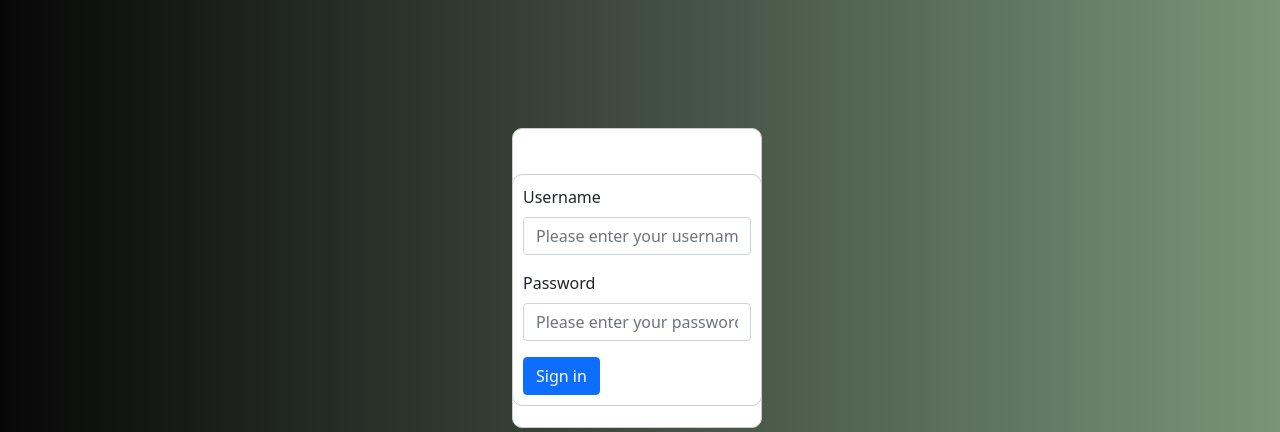
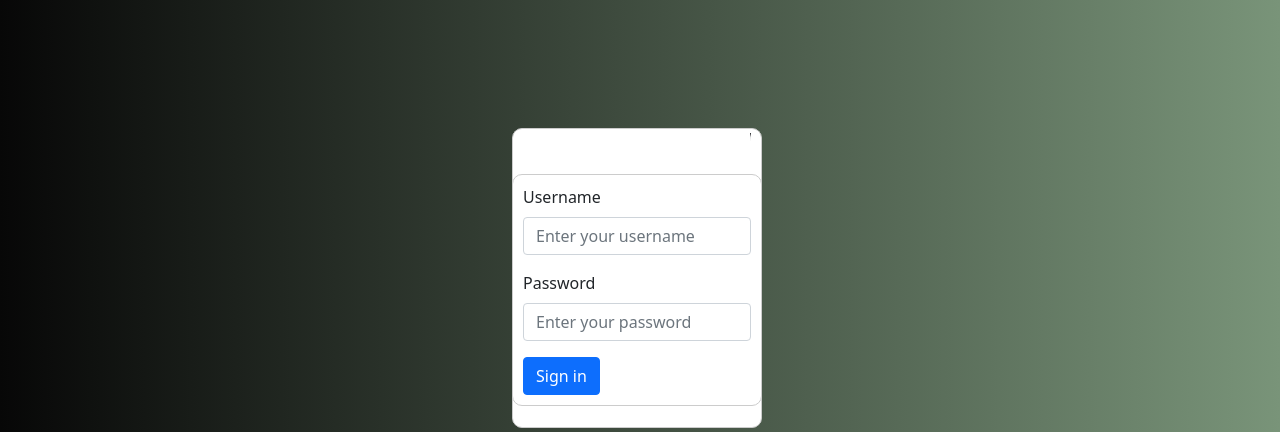
Before and after one commit to ReneSambou/glblcd_web, a Flask app: page / in a window 1280 px wide. Shown: the top 432 px of the page. Run offline with Flask 3, Linux system fonts and the light colour scheme.

Commit message:
added more designs

```diff
--- a/app.py
+++ b/app.py
@@ -23,8 +23,6 @@
     return redirect('/')
 
 
-
-
 def bolden(func):
     def wrap():
         bold = func()
--- a/database.py
+++ b/database.py
@@ -1,5 +1,6 @@
 
 users_database = {
     "Rene" : "1234",
-    "Gregory" : "12345"
+    "Gregory" : "12345",
+    "Eyram" : "1223"
 }
--- a/templates/dashboard.html
+++ b/templates/dashboard.html
@@ -12,9 +12,12 @@
      <b>Welcome,  {{username}}  </b>
     </div>
         <input class="search" placeholder="search songs ">
+        <button class="btn btn-outline-success" type="submit">Search</button>
+
+
 
     <form method="POST" action="/logout">
-        <button type="button" class="btn btn-danger">Logout</button>
+        <button type="logout" class="btn btn-danger">Logout</button>
     </form>
 </body>
 </html>
--- a/templates/index.html
+++ b/templates/index.html
@@ -24,11 +24,11 @@
       <form method="post" action="/submit" role="form">
         <div class="mb-3">
             <label for="formGroupExampleInput" class="form-label">Username</label>
-            <input type="text" class="form-control" id="formGroupExampleInput" placeholder="Please enter your username" name="username" required>
+            <input type="text" class="form-control" id="formGroupExampleInput" placeholder="Enter your username" name="username" required>
           </div>
           <div class="mb-3">
             <label for="formGroupExampleInput2" class="form-label">Password</label>
-            <input type="password" class="form-control" id="formGroupExampleInput2" placeholder="Please enter your password" name="password" required>
+            <input type="password" class="form-control" id="formGroupExampleInput2" placeholder="Enter your password" name="password" required>
           </div>
 
           <a><button value="submit" type="submit" class="btn btn-primary">Sign in</button></a>
```
